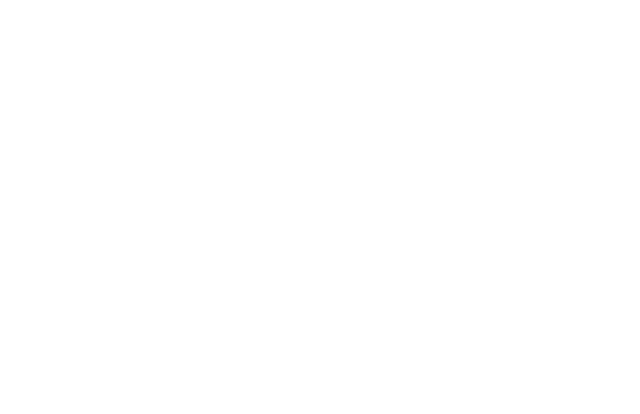
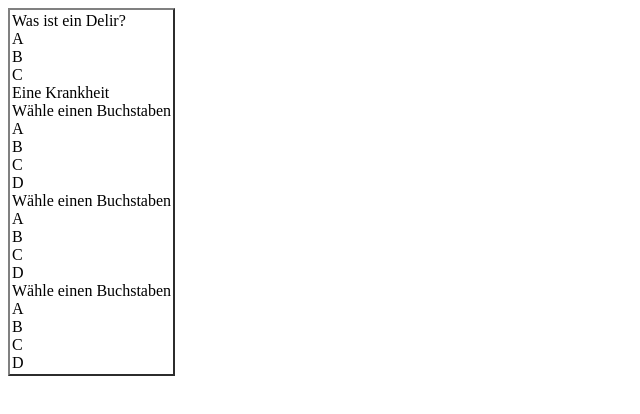
Before and after one commit to jannikholper/DelirSenseWeb, a website: page DelirSenseWeb/src/QuizPage/QuizPage.html in a window 1280 px wide. Shown: the whole page, without its empty margins (0-640 px from the left). Drawn offline with nearby package versions, Linux system fonts and the light colour scheme.

Commit message:
working on quiz mechanic, currently reading out of json file

```diff
--- a/DelirSenseWeb/src/Combined/DelirWeb.css
+++ b/DelirSenseWeb/src/Combined/DelirWeb.css
@@ -232,7 +232,7 @@
 .contentArea {
     max-width: 70%;
     position: relative;
-    left: 12.5%;
+    left: 15%;
 }
 
 /*QUIZ AREA*/
--- a/DelirSenseWeb/src/QuizPage/QuizPage.html
+++ b/DelirSenseWeb/src/QuizPage/QuizPage.html
@@ -7,5 +7,32 @@
 </head>
 <body>
 
+<script type="text/javascript" src="http://ajax.googleapis.com/ajax/libs/jquery/1.6.2/jquery.min.js"> </script>
+
+<script>
+    $(function() {
+        $.getJSON('devQuizData.json', function(data) {
+            $.each(data.questions, function(i, f) {
+                var tblRow = "<div>" + f.questionText  +"</div>"
+                $(tblRow).appendTo("#userdata tbody");
+
+                $.each(f.answerOptions, function(i, f) {
+                    var tblRow = "<div>" + f  +"</div>"
+                    $(tblRow).appendTo("#userdata tbody");
+                });
+            });
+        });
+    });
+</script>
+
+<table id= "userdata" border="2">
+    <thead>
+    </thead>
+    <tbody>
+
+    </tbody>
+</table>
+
+
 </body>
 </html>
--- /dev/null
+++ b/DelirSenseWeb/src/QuizPage/devQuizData.json
@@ -0,0 +1,35 @@
+{
+  "correctAnswerMessage": "Das ist richtig!",
+  "questions": [
+    {
+      "questionText" : "Was ist ein Delir?",
+      "answerOptions" : ["A", "B", "C", "Eine Krankheit"],
+      "correctAnswerIndex" : 4,
+      "correctAnswerFeedbackText" : "Gute Wahl!",
+      "wrongAnswerFeedbackText" : "Falsch. Keine Punkte für dich"
+    },
+    {
+      "questionText" : "Wähle einen Buchstaben",
+      "answerOptions" : ["A", "B", "C", "D"],
+      "correctAnswerIndex" : 3,
+      "correctAnswerFeedbackText" : "Gute Wahl!",
+      "wrongAnswerFeedbackText" : "Falsch. Keine Punkte für dich"
+
+    },
+    {
+      "questionText" : "Wähle einen Buchstaben",
+      "answerOptions" : ["A", "B", "C", "D"],
+      "correctAnswerIndex" : 2,
+      "correctAnswerFeedbackText" : "Gute Wahl!",
+      "wrongAnswerFeedbackText" : "Falsch. Keine Punkte für dich"
+
+    },
+    {
+      "questionText" : "Wähle einen Buchstaben",
+      "answerOptions" : ["A", "B", "C", "D"],
+      "correctAnswerIndex" : 1,
+      "correctAnswerFeedbackText" : "Gute Wahl!",
+      "wrongAnswerFeedbackText" : "Falsch. Keine Punkte für dich"
+    }
+  ]
+}
```
